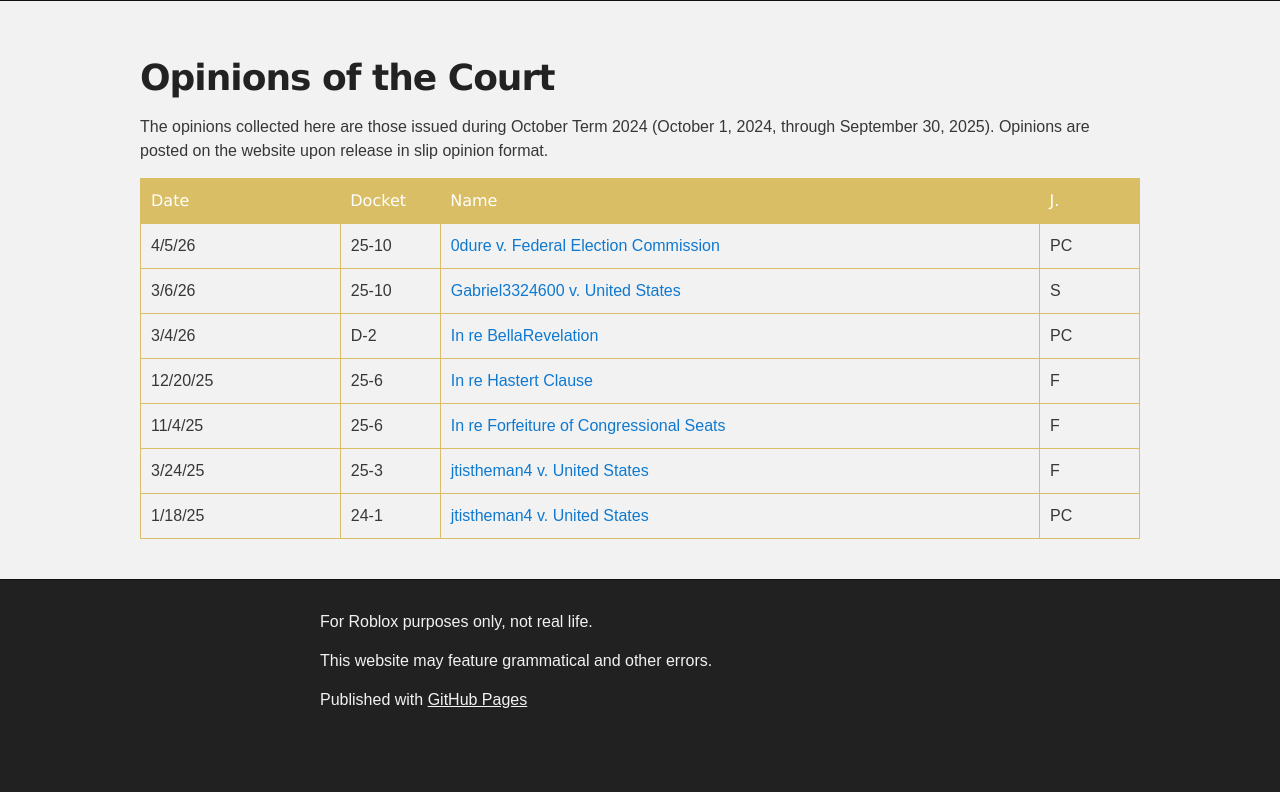
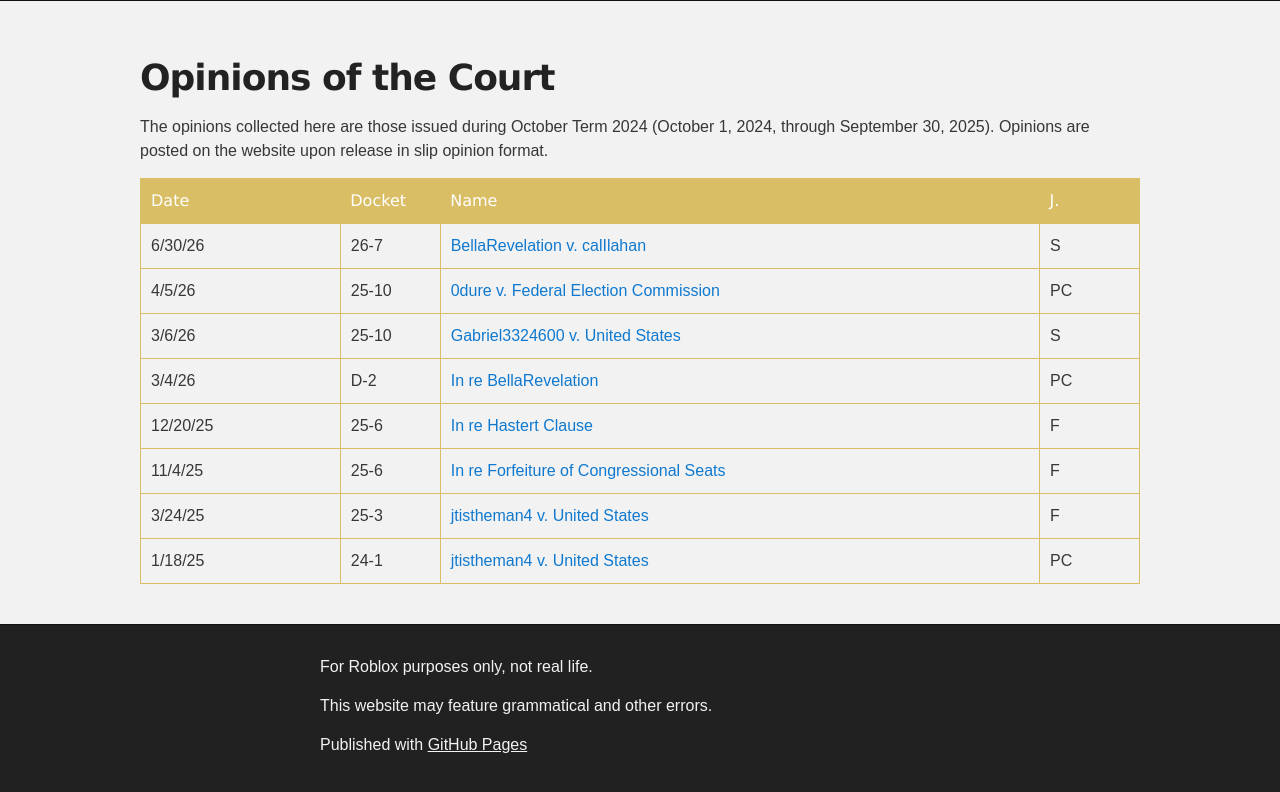
Before and after one commit to supremecourtrblx/supremecourtrblx.github.io, a Jekyll site: the page built from opinions.md, in a window 1280 px wide. Shown: the part 557-1349 px from the top of the page. Built offline with Jekyll 4.4.1, drawn with Linux system fonts in a browser that asks for light colours; our own code applies the rules of GitHub Pages for plain Markdown files; before the commit the page ends 1304 px from its top, so only the background shows below that.

Commit message:
Update opinions.md

```diff
--- a/opinions.md
+++ b/opinions.md
@@ -11,6 +11,12 @@ The opinions collected here are those issued during October Term 2024 (October 1
         <th style="width:10%;">Docket</th>
         <th>Name</th>
         <th style="width:10%;">J.</th>
+    </tr>
+    <tr>
+        <td>6/30/26</td>
+        <td>26-7</td>
+        <td><a href="/opinions/26-7 courtopinion.pdf">BellaRevelation v. calIlahan</a></td>
+        <td>S</td>
     </tr>
     <tr>
         <td>4/5/26</td>
```
